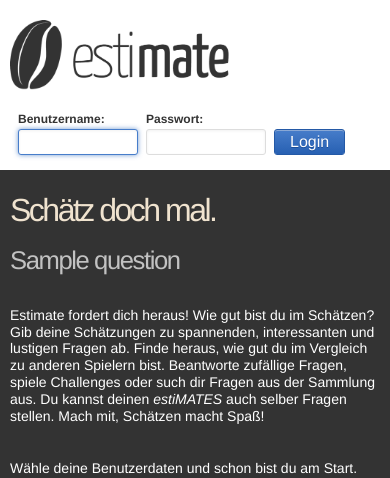
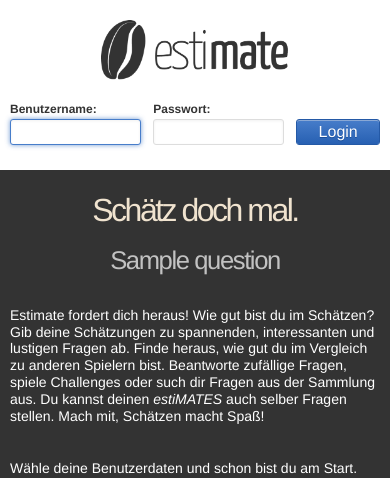
Before and after one commit to tmjssz/estimate, a Django app: page / in a window 390 px wide. Shown: the top 478 px of the page. Run offline with Django 3.2, Linux system fonts and the light colour scheme; tables that the repository leaves empty hold one stand-in row (values such as "Sample post"); some libraries are stand-ins or nearby versions.

Commit message:
Styles Landing Page

```diff
--- a/questions/templates/questions/landing-page.html
+++ b/questions/templates/questions/landing-page.html
@@ -13,7 +13,7 @@
 		<div id="login-form">
 			<form action="{% url 'userauth_login' %}" method="post" accept-charset="utf-8">
 			    {{ form.as_p }}
-			    <p>
+			    <p id="login-submit">
 			    	<input type="hidden" name="next" value="{{ next }}" />
 			    	<input type="submit" value="Login"/>
 			    </p>
--- a/static/css/sass/_header.scss
+++ b/static/css/sass/_header.scss
@@ -40,6 +40,11 @@ header.landing {
 	    	@include media ($tablet) {
 				display: block;
 			}
+
+			@include media ($mobile) {
+				margin: auto;
+				height: 60px;
+			}
 	    }
 
 	    #login-form {
@@ -49,6 +54,10 @@ header.landing {
 	    		padding-top: 10px;
 				display: block;
 				float: left;
+			}
+
+			@include media ($mobile) {
+				@include span-columns(4 of 4);
 			}
 
 	    	p {
@@ -69,7 +78,7 @@ header.landing {
 					padding: 3px;
 
 					@include media ($mobile) {
-						width: 120px;
+						width: 100%;
 					}
 	    		}
 
@@ -79,6 +88,23 @@ header.landing {
 					width: auto;
 					margin: 29px 0 0 0;
 					font-weight: 500;
+
+					@include media ($mobile) {
+						width: 100%;
+					}
+	    		}
+
+	    		@include media ($mobile) {
+	    			margin-left: 0;
+					@include span-columns(3 of 8);
+					//@include omega(3n);
+				}
+
+	    		&#login-submit {
+	    			@include media ($mobile) {
+						@include span-columns(2 of 8);
+						@include omega();
+					}
 	    		}
 	    	}
 
--- a/static/css/sass/pages/_landing-page.scss
+++ b/static/css/sass/pages/_landing-page.scss
@@ -28,6 +28,10 @@
 			font-size: 2em;
 			display: block;
 			font-weight: 400;
+
+			@include media($mobile) {
+				text-align:center;
+			}
 		}
 
 		h3 {
@@ -38,6 +42,10 @@
 			display: block;
 			font-weight: 300;
 			line-height: 0.85em;
+
+			@include media($mobile) {
+				text-align:center;
+			}
 		}
 
 		p {
--- a/static/css/styles.css
+++ b/static/css/styles.css
@@ -662,6 +662,10 @@ header.landing {
       @media screen and (max-width: 768px) {
         header.landing #header-wrapper #logo {
           display: block; } }
+      @media screen and (max-width: 480px) {
+        header.landing #header-wrapper #logo {
+          margin: auto;
+          height: 60px; } }
     header.landing #header-wrapper #login-form {
       float: right; }
       @media screen and (max-width: 768px) {
@@ -669,6 +673,14 @@ header.landing {
           padding-top: 10px;
           display: block;
           float: left; } }
+      @media screen and (max-width: 480px) {
+        header.landing #header-wrapper #login-form {
+          float: left;
+          display: block;
+          margin-right: 6.66667%;
+          width: 100%; }
+          header.landing #header-wrapper #login-form:last-child {
+            margin-right: 0; } }
       header.landing #header-wrapper #login-form p {
         display: inline;
         margin-left: 8px;
@@ -684,13 +696,34 @@ header.landing {
           padding: 3px; }
           @media screen and (max-width: 480px) {
             header.landing #header-wrapper #login-form p input {
-              width: 120px; } }
+              width: 100%; } }
         header.landing #header-wrapper #login-form p input[type="submit"] {
           padding: 4px 15px;
           display: block;
           width: auto;
           margin: 29px 0 0 0;
           font-weight: 500; }
+          @media screen and (max-width: 480px) {
+            header.landing #header-wrapper #login-form p input[type="submit"] {
+              width: 100%; } }
+        @media screen and (max-width: 480px) {
+          header.landing #header-wrapper #login-form p {
+            margin-left: 0;
+            float: left;
+            display: block;
+            margin-right: 3.22581%;
+            width: 35.48387%; }
+            header.landing #header-wrapper #login-form p:last-child {
+              margin-right: 0; } }
+        @media screen and (max-width: 480px) {
+          header.landing #header-wrapper #login-form p#login-submit {
+            float: left;
+            display: block;
+            margin-right: 3.22581%;
+            width: 22.58065%;
+            margin-right: 0; }
+            header.landing #header-wrapper #login-form p#login-submit:last-child {
+              margin-right: 0; } }
       header.landing #header-wrapper #login-form b {
         display: inline-block; }
 
@@ -1190,6 +1223,9 @@ header.navi-header {
       font-size: 2em;
       display: block;
       font-weight: 400; }
+      @media screen and (max-width: 480px) {
+        #landing-stage #landing h2 {
+          text-align: center; } }
     #landing-stage #landing h3 {
       color: rgba(255, 255, 255, 0.7);
       margin: 20px 0 35px 0;
@@ -1198,6 +1234,9 @@ header.navi-header {
       display: block;
       font-weight: 300;
       line-height: 0.85em; }
+      @media screen and (max-width: 480px) {
+        #landing-stage #landing h3 {
+          text-align: center; } }
     #landing-stage #landing p {
       color: white;
       line-height: 1.2em;
```
